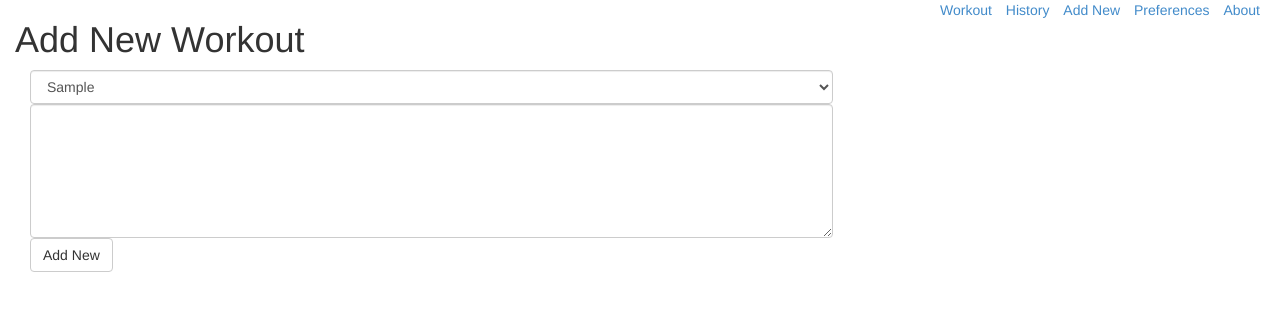
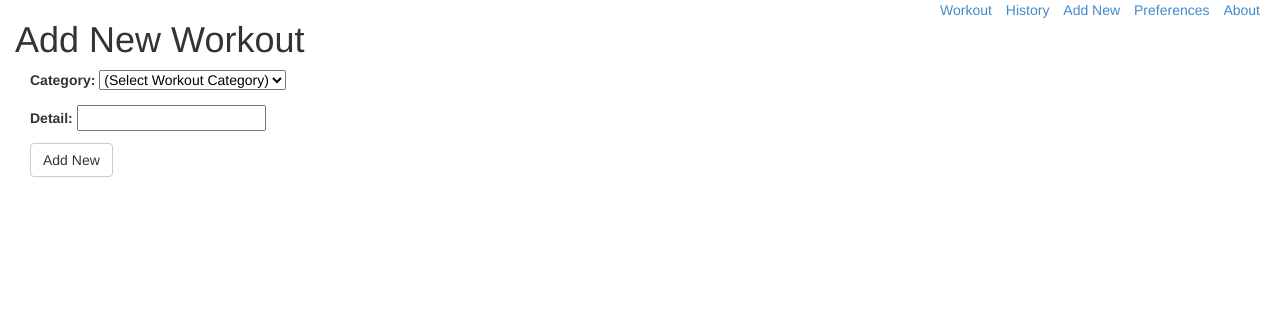
Before and after one commit to tristanlang/simpleworkout, a Django app: page /workout/new/ in a window 1280 px wide. Shown: the top 311 px of the page. Run offline with Django 3.2, Linux system fonts and the light colour scheme; tables that the repository leaves empty hold one stand-in row (values such as "Sample post"); parts of the project's set-up code (start-up, migrations or seed data) failed here and were passed over.

Commit message:
Tristan updated templates and added basic form to add New Workouts; need to modify this to update the view and to use bootstrap in the template

```diff
--- a/simpleworkout/workout/forms.py
+++ b/simpleworkout/workout/forms.py
@@ -1,4 +1,10 @@
 from django import forms
+from django.db.models import Q
+from workout.models import Category
 
-class NotesForm(forms.Form):
+class WorkoutNotesForm(forms.Form):
     notes = forms.CharField()
+
+class AddNewWorkoutForm(forms.Form):
+    category = forms.ModelChoiceField(Category.objects.filter(~Q(category='Rest Day')), empty_label='(Select Workout Category)')
+    detail = forms.CharField()
--- a/simpleworkout/workout/models.py
+++ b/simpleworkout/workout/models.py
@@ -1,5 +1,7 @@
 from django.db import models
 from django.contrib.auth.models import User
+from django.utils import timezone
+import datetime
 
 class Category(models.Model):
     category = models.CharField(max_length=20)
@@ -23,7 +25,7 @@ class Log(models.Model):
     workout = models.ForeignKey(Workout)
     notes = models.CharField(max_length=200, null=True)
     def __str__(self):
-        return self.date
+        return str(timezone.make_aware(self.date,timezone.get_default_timezone()))
 
 class Equipment(models.Model):
     item = models.CharField(max_length=100)
--- a/simpleworkout/workout/templates/workout/new.html
+++ b/simpleworkout/workout/templates/workout/new.html
@@ -6,15 +6,16 @@
 
 {% block content %}
     <div class="col-sm-8">
-        <form method="post">
+        <form method="post">{% csrf_token %}
 
-            <select class="form-control" name="category">
+            <!--<select class="form-control" name="category">
                 {% for category in categories %}
                 <option>{{category}}</option>
                 {% endfor %}
             </select>
 
-            <textarea class="form-control" rows="6" name="detail"></textarea>
+            <textarea class="form-control" rows="6" name="detail"></textarea>-->
+            {{ form.as_p }}
 
             <div><button type="submit" class="btn btn-default">Add New</button></div>
         </form>
--- a/simpleworkout/workout/templates/workout/workout.html
+++ b/simpleworkout/workout/templates/workout/workout.html
@@ -11,8 +11,7 @@
         <br><br>
         {% if not addnotes %}
             <div class="row">
-                <form method="post" id="completed">
-                    {% csrf_token %}
+                <form method="post" id="completed">{% csrf_token %}
                     <div class="col-sm-2"><input type="submit" class="btn btn-success" name="completed" value="Completed"></div>
                     <!--<div class="col-sm-2"><a href="#"><button type="button" class="btn btn-danger">Reject</button></a></div>-->
                     <div class="col-sm-2"><input type="submit" class="btn btn-info" name="rest" value="Rest Day"></div>
@@ -35,8 +34,7 @@
         <br><br>
         <label class="control-label">Notes</label>
         <div class="row">
-            <form method="post">
-                {% csrf_token %}
+            <form method="post">{% csrf_token %}
                 <div class="col-sm-4"><textarea class="form-control" rows="3" name="notes"></textarea></div>
                 <br>
                 <div class="col-sm-2"><input type="submit" class="btn btn-success" name="noted" value="Add Notes"></div>
--- a/simpleworkout/workout/views.py
+++ b/simpleworkout/workout/views.py
@@ -6,7 +6,7 @@ from django.utils import timezone
 import datetime
 
 from workout.models import Log, Workout, Category, Ownership, Preference
-from workout.forms import NotesForm
+from workout.forms import WorkoutNotesForm, AddNewWorkoutForm
 
 # signup view
 # login view
@@ -19,8 +19,8 @@ def weight_first_category(category1, category2):
     else:
         return random.choice(Workout.objects.filter('category' == category2))
 
-def choose_workout(user, requestdatetime):
-    today = requestdatetime.date()
+def choose_workout(user, requestdate):
+    today = requestdate
     try:
         history = Log.objects.all().order_by('-date')[:7]
     except:
@@ -37,8 +37,8 @@ def choose_workout(user, requestdatetime):
         elif len(history) > 3 and history[2].workout.category == circuit:
             workout = weight_first_category(strength, circuit)
         else:
-            workout = random.choice(random.choice(Workout.objects.filter(category=strength)),
-                random.choice(Workout.objects.filter(category=circuit)))
+            workout = random.choice((random.choice(Workout.objects.filter(category=strength)),
+                random.choice(Workout.objects.filter(category=circuit))))
     else:
         workout = random.choice(Workout.objects.filter(category=cardio))
     return (today, workout)
@@ -51,20 +51,11 @@ def about(request):
 
 
 def workout(request):
-    # 0. if no user, display the workout for the tristan user
-    # 0.5. if time of request is after workout has been completed show the alternate
-    # 0.75. if time of request is after midnight, show the new workout and add to workout db (steps 1-5)
-    # 1. get user (from cookies) -- http://stackoverflow.com/questions/1622793/django-cookies-how-can-i-set-them
-    # xxxxx 2. get user log to see what past 7 workouts were xxxxx
-    # 3. see if preferences are met
-    # xxxxx 4. otherwise, randomly choose from the categories based on preferences xxxxx
-    # xxxxx 5. no strength work two consecutive days xxxxx
-
     global todays_workout
 
-    # temporarily just use tristanlang as all users
-    user = User.objects.get_by_natural_key('tristanlang')
-    requestdatetime = timezone.make_aware(datetime.datetime.now(),timezone.get_default_timezone())
+    # temporarily just use tristan as all users
+    user = User.objects.get_by_natural_key('tristan')
+    requestdate = timezone.make_aware(datetime.datetime.now(),timezone.get_default_timezone()).date()
 
     if request.method == 'POST':
         rest = request.POST.get('rest')
@@ -72,39 +63,37 @@ def workout(request):
         noted = request.POST.get('noted')
 
         if completed:
-            if todays_workout and todays_workout[0] >= requestdatetime.date():
+            if todays_workout and todays_workout[0] >= requestdate:
                 context = {'workout': todays_workout[1], 'addnotes': True}
                 return render(request, 'workout/workout.html', context)
 
         if rest:
             restday = Workout.objects.get(detail='Rest Day')
-            log = Log(user=user, workout=workout, date=requestdatetime)
+            log = Log(user=user, workout=workout, date=requestdate)
             log.save()
             context = {'log': log}
             return render(request, 'workout/workout.html', context)
 
         if noted:
-            form = NotesForm(request.POST)
+            form = WorkoutNotesForm(request.POST)
             if form.is_valid():
                 notes = form.cleaned_data['notes']
-                log = Log(user=user, workout=todays_workout[1], date=requestdatetime, notes=notes)
+                log = Log(user=user, workout=todays_workout[1], date=requestdate, notes=notes)
                 log.save()
                 todays_workout = None
                 context = {'log': log}
                 return render(request, 'workout/workout.html', context)
 
-
     else: # GET
         # check for log with today's date and current user
-        listfilter = {'date__gte': requestdatetime.date(), 'user': user}
+        listfilter = {'date__gte': requestdate, 'user': user}
         todaylog = Log.objects.filter(**listfilter)
         if not todaylog:
-            if not todays_workout or todays_workout[0] < requestdatetime.date():
-                todays_workout = choose_workout(user, requestdatetime)
+            if not todays_workout or todays_workout[0] < requestdate:
+                todays_workout = choose_workout(user, requestdate)
             context = {'workout': todays_workout[1]}
         else:
             context = {'log': todaylog[0]}
-
         return render(request, 'workout/workout.html', context)
 
 
@@ -120,8 +109,13 @@ def history(request):
 
 
 def new(request):
-    context = {'categories': Category.objects.all()}
-    return render(request, 'workout/new.html', context)
+    if request.method == 'POST':
+        return None
+    else:
+        form = AddNewWorkoutForm()
+        #context = {'categories': Category.objects.all()}
+        context = {'form': form}
+        return render(request, 'workout/new.html', context)
 
 
 
```
